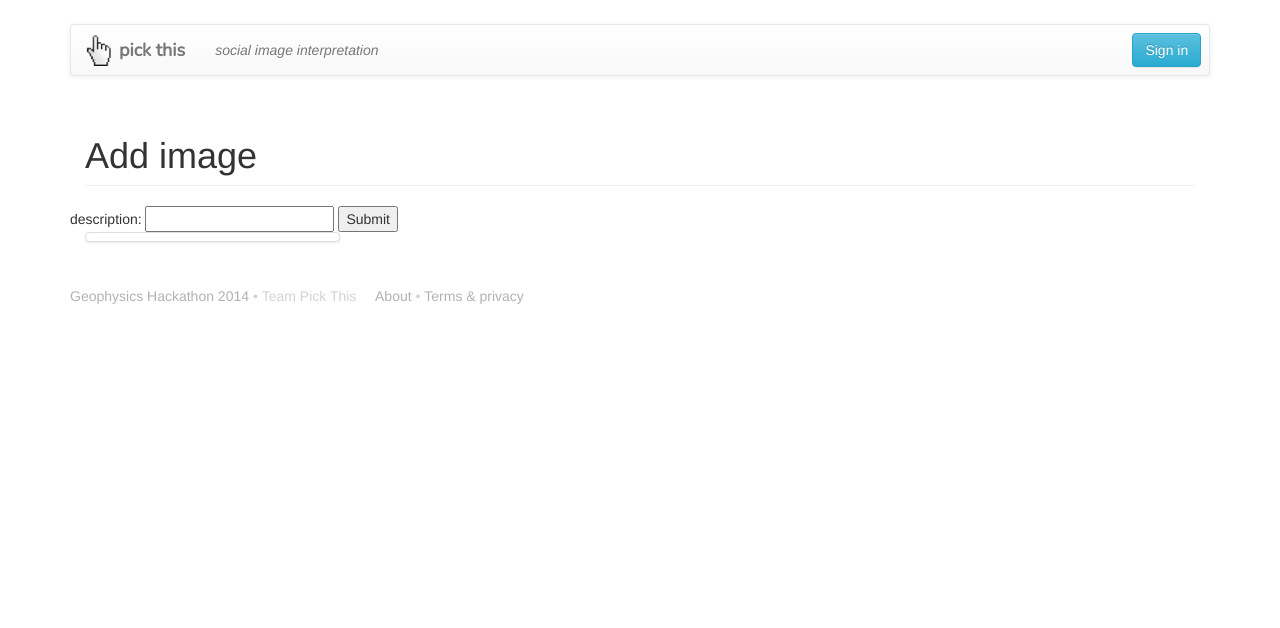
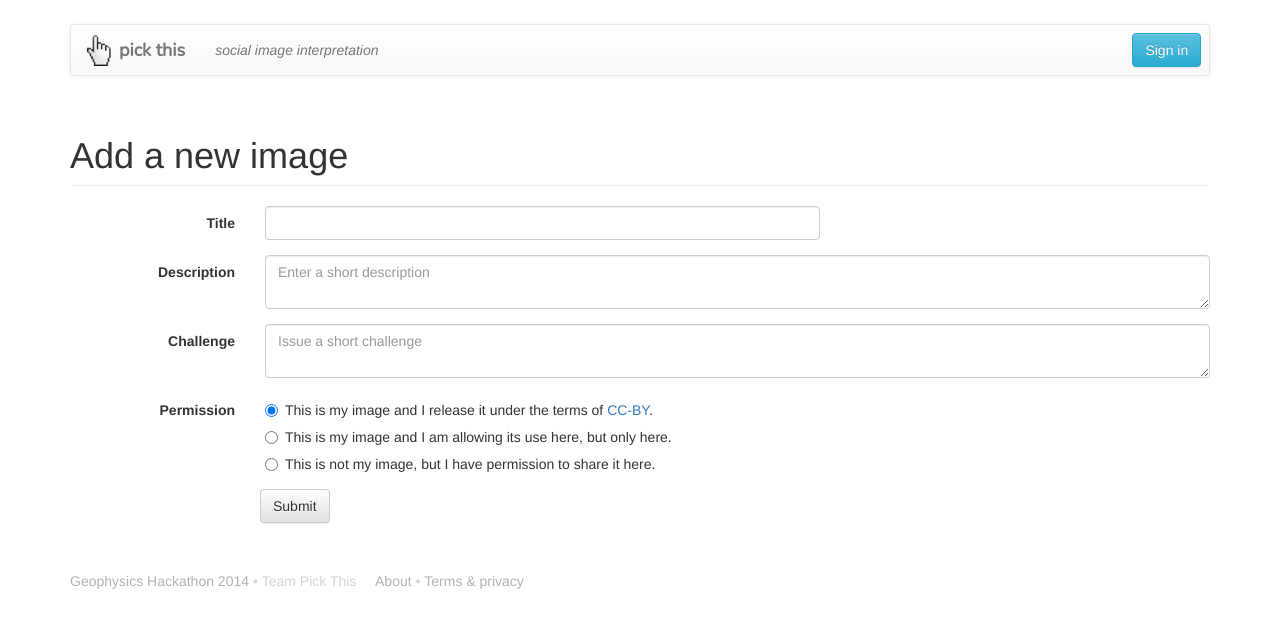
Before and after one commit to stevejpurves/pickr, a Python web app: template templates/add_image.html in a window 1280 px wide. Shown: the top 628 px of the page. Run offline with Jinja, Linux system fonts and the light colour scheme; the template is opened without the code that fills it, so the values that code supplies are empty; some libraries are stand-ins or nearby versions.

Commit message:
fixed HTML; broke object

```diff
--- a/static/css/pt.css
+++ b/static/css/pt.css
@@ -80,3 +80,13 @@ float: right!important;
 .pt {
   font-family: 'Nunito', sans-serif;
   }
+
+.thumbnail{
+    /*width: 300px;*/
+    height: 200px;
+    overflow: auto;
+}
+
+.thumbnail img{
+// your styles for the images
+}
--- a/templates/add_image.html
+++ b/templates/add_image.html
@@ -7,27 +7,64 @@
 <!-- Page Content -->
 <div class="container">
 
-  <div class="col-lg-12">
-    <h1 class="page-header">Add image</h1>
-  </div>
+    <h1 class="page-header">Add a new image</h1>
 
-  <form action="/add_image" method="POST">
-   description:
-    <input type="text" name="description">
-    <input type="submit" name="submit"
-	   value="Submit"
-	   id="submit">
-    <input type="hidden" name="image_key"
-	   value="{{image_key}}">
+  <form role="form" class="form-horizontal"
+        action="/add_image" method="POST">
+
+        <div class="form-group">
+          <label for="title" class="col-sm-2 control-label">Title</label>
+          <div class="col-sm-6">
+            <input class="form-control" type="text" id="title">
+          </div>
+        </div>
+
+        <div class="form-group">
+          <label for="description" class="col-sm-2 control-label">Description</label>
+          <div class="col-sm-10">
+          <textarea class="form-control" rows="2" id="description" placeholder="Enter a short description"></textarea>
+          </div>
+        </div>
+
+        <div class="form-group">
+          <label for="challenge" class="col-sm-2 control-label">Challenge</label>
+          <div class="col-sm-10">
+          <textarea class="form-control" rows="2" id="challenge" placeholder="Issue a short challenge"></textarea>
+          </div>
+        </div>
+
+        <div class="form-group">
+          <label for="permission" class="col-sm-2 control-label">Permission</label>
+          <div class="radio col-sm-10">
+            <label>
+              <input type="radio" name="optionsRadios" id="cc-by" value="cc-by" checked>
+              This is my image and I release it under the terms of <a href="http://bit.ly/cc-by">CC-BY</a>.
+            </label>
+          </div>
+          <div class="radio col-sm-offset-2 col-sm-10">
+            <label>
+              <input type="radio" name="optionsRadios" id="limited" value="limited">
+              This is my image and I am allowing its use here, but only here.
+            </label>
+          </div>
+          <div class="radio col-sm-offset-2 col-sm-10">
+            <label>
+              <input type="radio" name="optionsRadios" id="3rdparty" value="3rdparty">
+              This is not my image, but I have permission to share it here.
+            </label>
+          </div>
+        </div>
+
+      <input type="hidden" name="image_key" value="{{image_key}}">
+
+      <button class="btn btn-default col-sm-offset-2" type="submit" name="submit" value="Submit" id="submit">
+        Submit
+      </button>
 
   </form>
 
-
-  <div class="col-lg-3 col-md-4 col-xs-6 thumb">
-    <a class="thumbnail" href="/pickr?image_key={{key}}">
-      <img class="img-responsive"
-	   src="{{image_url}}" alt="">
-    </a>
+  <div class="col-sm-offset-2" style="margin-top:24px;">
+    <img class="img-responsive img-rounded" src="{{image_url}}" alt="">
   </div>
 </div><!-- end of container -->
 
--- a/templates/pickpoint.html
+++ b/templates/pickpoint.html
@@ -41,7 +41,7 @@
   </div>
 
   <!-- div for big green button at bottom -->
-  <div class="col-md-offset-2 col-md-8" style="margin-bottom:44px;">
+  <div class="col-md-offset-2 col-md-8" style="margin-bottom:24px;">
     <button type="button" class="btn btn-success btn-lg btn-block"
 	    onclick="document.location.href='/results?image_key={{image_key}}'">
       I'm all done... Submit!
```
Also changed, not shown: main.py (+47 -13 lines), templates/choose.html (+18 -13 lines), Algeria.png (added), pleuropulmonary_blastoma_type1_05_3.jpg (added).
